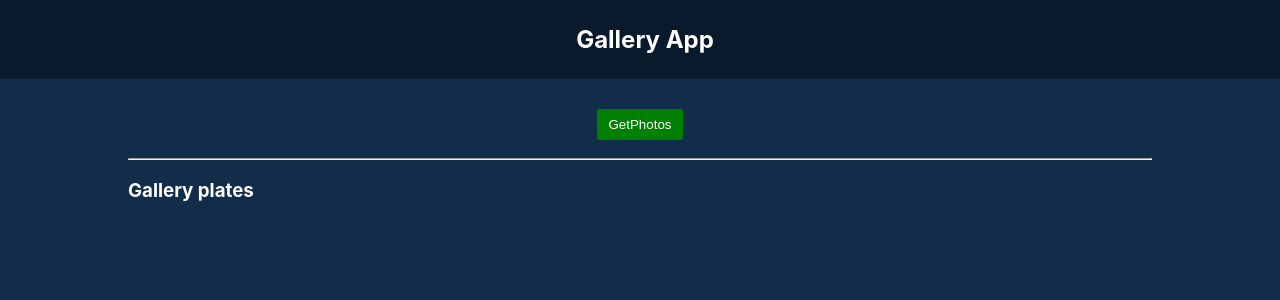
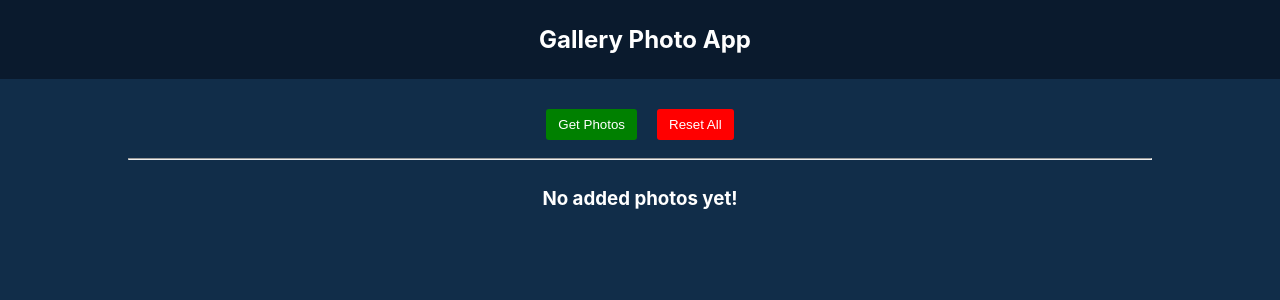
Before and after one commit to Artem27-93/Gallery_Random_Photos, a React (Create React App) app in the folder frontend/: page / in a window 1280 px wide. Shown: the top 300 px of the page. Built offline with nearby package versions, Linux system fonts and the light colour scheme.

Commit message:
Add Reset All button

```diff
--- a/frontend/public/index.html
+++ b/frontend/public/index.html
@@ -11,7 +11,7 @@
     />
     <link rel="apple-touch-icon" href="%PUBLIC_URL%/logo192.png" />
     <link rel="manifest" href="%PUBLIC_URL%/manifest.json" />
-    <title>React App</title>
+    <title>Gallery Photo App</title>
   </head>
   <body>
     <noscript>You need to enable JavaScript to run this app.</noscript>
--- a/frontend/src/App.js
+++ b/frontend/src/App.js
@@ -7,7 +7,7 @@ function App() {
   return (
     <div className="App">
       <section className="app-header">
-        <h1>Gallery App</h1>
+        <h1>Gallery Photo App</h1>
       </section>
       <section className="app-main">
         <GalleryBar />
--- a/frontend/src/components/GalleryBar/GalleryBar.css
+++ b/frontend/src/components/GalleryBar/GalleryBar.css
@@ -34,6 +34,14 @@
   background-color: lightgreen;
 }
 
+.gallery-bar button.btn-red {
+  background-color: red;
+}
+
+.gallery-bar button.btn-red:hover {
+  background-color: darkred;
+}
+
 .gallery-bar .spinner {
   animation: spinner 1s infinite linear;
   margin-left: 10px;
--- a/frontend/src/components/GalleryBar/GalleryBar.js
+++ b/frontend/src/components/GalleryBar/GalleryBar.js
@@ -1,5 +1,5 @@
 import { useDispatch } from 'react-redux';
-import { addPhoto } from '../../redux/slices/photoSlice.js';
+import { addPhoto, resetAllPhotos } from '../../redux/slices/photoSlice.js';
 import createPhotoWithId from '../../utils/createPhotoWithId.js';
 import data from '../../data/data.json';
 import './GalleryBar.css';
@@ -9,17 +9,30 @@ const GalleryBar = () => {
   const handleAddRandomPhoto = () => {
     const randomIndex = Math.floor(Math.random() * data.length);
     const randomPhoto = data[randomIndex];
-    console.log(randomPhoto);
 
     dispatch(addPhoto(createPhotoWithId(randomPhoto)));
   };
 
+  const handleResetAllPhotos = () => {
+    dispatch(resetAllPhotos());
+  };
+
   return (
-    <div className="gallery-bar">
-      <button type="button" onClick={handleAddRandomPhoto}>
-        GetPhotos
-      </button>
-    </div>
+    <>
+      <div className="gallery-bar">
+        <button type="button" onClick={handleAddRandomPhoto}>
+          Get Photos
+        </button>
+        <button
+          type="button"
+          className="btn-red"
+          onClick={handleResetAllPhotos}
+        >
+          Reset All
+        </button>
+      </div>
+      <hr />
+    </>
   );
 };
 
--- a/frontend/src/components/GalleryCard/GalleryCard.css
+++ b/frontend/src/components/GalleryCard/GalleryCard.css
@@ -1,28 +1,3 @@
-.gallery-card ul {
-  padding: 0;
-  margin: 20px -20px;
-  list-style: none;
-}
-
-.gallery-card li {
-  display: flex;
-  justify-content: space-between;
-  align-items: center;
-  width: auto;
-  padding: 10px 20px;
-  border-bottom: 1px solid #ccc;
-  background-color: #fff;
-  list-style-type: none;
-}
-
-.gallery-card li:nth-child(even) {
-  background-color: #f2f2f2;
-}
-
-.gallery-card li:hover {
-  background-color: #dbe4f8;
-}
-
 .gallery-card button {
   background-color: #fff;
   color: red;
@@ -43,13 +18,13 @@
 
 .gallery-card {
   width: 350px;
-  flex: 1;
   text-align: left;
   color: #fff;
   padding: 10px;
   border: 1px solid #fff;
   border-radius: 10px;
   background-color: #0a1a2d;
+  margin: 10px 20px;
 }
 
 .gallery-card .gallery-actions {
@@ -68,7 +43,7 @@
 
 .gallery-card img {
   width: 350px;
-  height: auto;
+  height: 250px;
   border-radius: 10px;
 }
 
--- a/frontend/src/components/GalleryCard/GalleryCard.js
+++ b/frontend/src/components/GalleryCard/GalleryCard.js
@@ -1,10 +1,10 @@
 import './GalleryCard.css';
 
-const GalleryCard = ({ download_url }) => {
+const GalleryCard = ({ download_url, author }) => {
   return (
     <div className="gallery-card">
       <img src={download_url} alt="empty" />
-      <p>Some text</p>
+      <p>Autor: {author}</p>
     </div>
   );
 };
--- a/frontend/src/components/GalleryPlates/GalleryPlates.css
+++ b/frontend/src/components/GalleryPlates/GalleryPlates.css
@@ -1,5 +1,8 @@
 .gallery-plates {
   color: #fff;
+  display: flex;
+  flex-wrap: wrap;
+  justify-content: center;
 }
 
 .gallery-plates ul {
--- a/frontend/src/components/GalleryPlates/GalleryPlates.js
+++ b/frontend/src/components/GalleryPlates/GalleryPlates.js
@@ -8,11 +8,13 @@ const GalleryPlates = () => {
   console.log('photos', photos);
   return (
     <div className="gallery-plates">
-      <hr />
-      <h3>Gallery plates</h3>
-      {photos.map((photo) => {
-        return <GalleryCard key={photo.id} {...photo} />;
-      })}
+      {photos.length ? (
+        photos.map((photo) => {
+          return <GalleryCard key={photo.id} {...photo} />;
+        })
+      ) : (
+        <h3>No added photos yet!</h3>
+      )}
     </div>
   );
 };
--- a/frontend/src/redux/slices/photoSlice.js
+++ b/frontend/src/redux/slices/photoSlice.js
@@ -11,10 +11,13 @@ const photoSlice = createSlice({
     addPhoto: (state, action) => {
       return { ...state, photos: [...state.photos, action.payload] };
     },
+    resetAllPhotos: (state) => {
+      return initialState;
+    },
   },
 });
 
-export const { addPhoto } = photoSlice.actions;
+export const { addPhoto, resetAllPhotos } = photoSlice.actions;
 export const selectPhotos = (state) => state.photo.photos;
 
 export default photoSlice.reducer;
```
